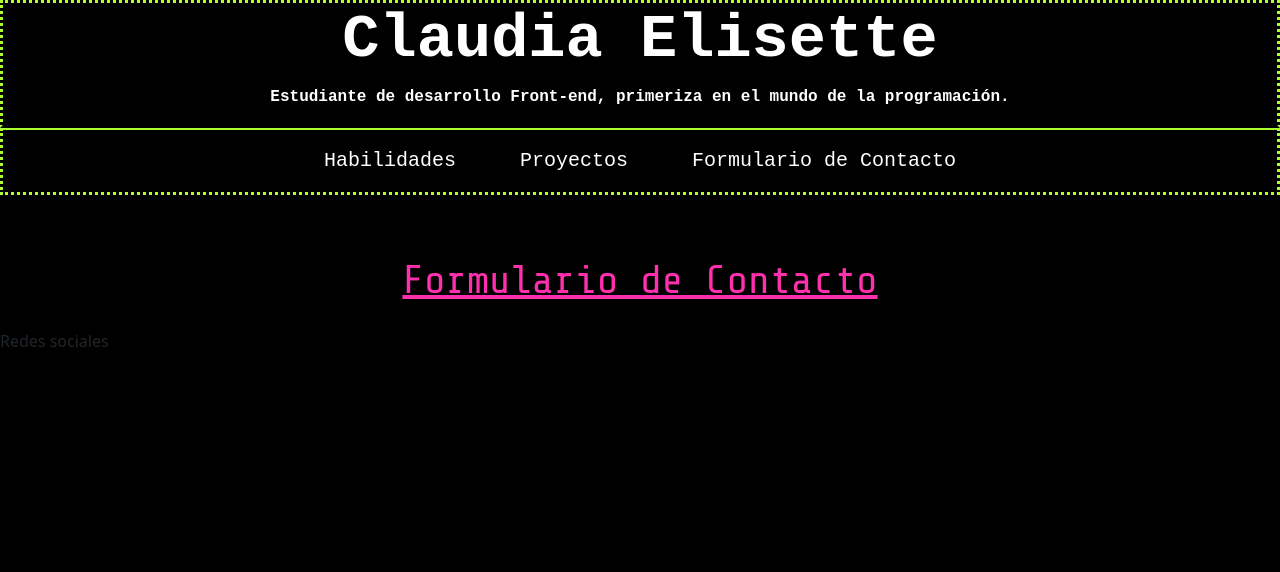
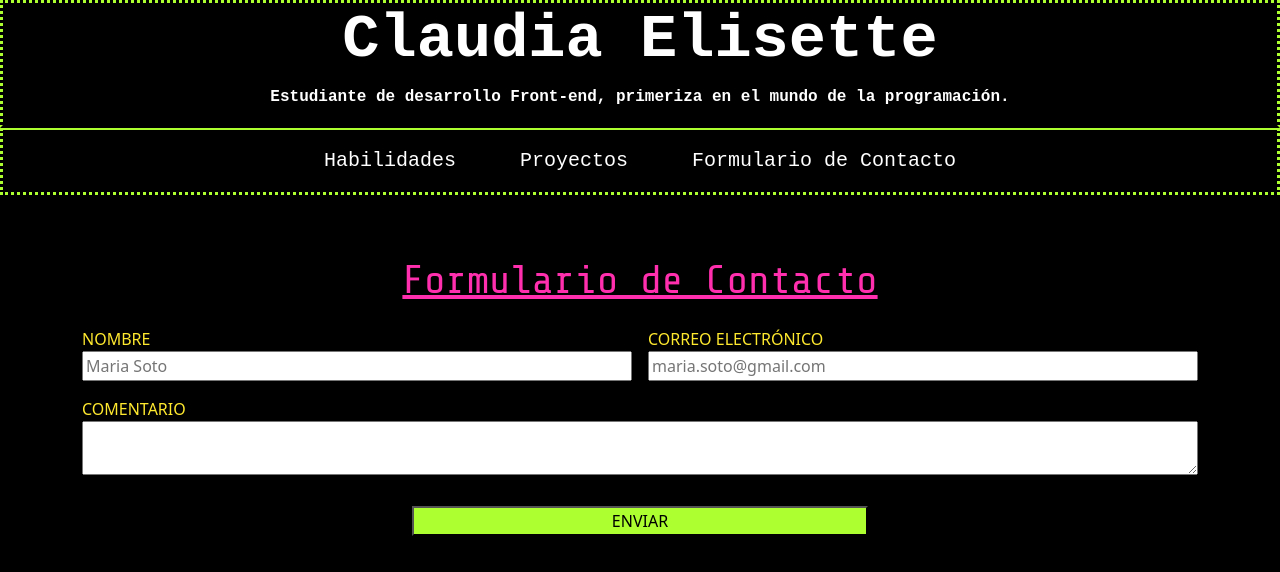
Before and after one commit to claudia-elisette/consolidacionM2, a plain HTML site: page index.html in a window 1280 px wide. Both pictures are taken after a click on the link "Formulario de Contacto". Drawn offline with nearby package versions, Linux system fonts and the light colour scheme; a web font is replaced by a local one.

Commit message:
formulario validacion paginaRespuesta

```diff
--- a/assets/CSS/style.css
+++ b/assets/CSS/style.css
@@ -109,3 +109,17 @@ img {
     text-align: center;
 
 }
+
+label, input, textarea{
+    width: 100%;
+}
+
+label{
+    color:  #FFE92F;
+}
+
+#enviar{
+    margin-top: 2%;
+    background-color: #ADFF2F;
+
+}
--- /dev/null
+++ b/assets/CSS/stylerespuesta.css
@@ -0,0 +1,11 @@
+body{
+    background-color: black;
+}
+div{
+    color: #ADFF2F;
+    font-family: "Kode Mono", monospace;
+    text-align: center;
+    border:1%;
+    border-color: #ADFF2F;
+    border-style: dotted;
+}
--- a/index.html
+++ b/index.html
@@ -60,6 +60,7 @@
         <main>
 
             <section id="habilidades">
+
                 <h1 class="tituloSeccion">Habilidades</h1>
 
                 <div>
@@ -95,6 +96,7 @@
                 <div>
                         <h1 class="tituloSeccion">Proyectos</h1>
                 </div>
+
                 <div class="row grid gap-3 justify-content-center align-middle">
 
                     <div class="col-md-5 col-lg-4 col-xl-3 gallery">
@@ -123,14 +125,38 @@
 
             </section>
 
-            <section id="formulario">
+            <section id="formulario" class="container">
                 <h1 class="tituloSeccion">Formulario de Contacto</h1>
+                <div>
+                    <form action="respuesta.html" class="row g-3 justify-content-center">
+
+                        <div class="col-md-6">
+                            <label for="nombre" >NOMBRE</label>
+                            <input name= "nombre" type="text" placeholder="Maria Soto" pattern="^[a-zA-ZáéíóúÁÉÍÓÚ]+ [a-zA-ZáéíóúÁÉÍÓÚ-]+$" required>
+                        </div>
+
+                        <div class="col-md-6">
+                            <label for="email">CORREO ELECTRÓNICO</label>
+                            <input name="email" type="email" placeholder="maria.soto@gmail.com" pattern="^[^@]+@[^@]+\.[a-zA-Z]{2,}$" required>
+                        </div>
+
+                        <div>
+                            <label for="mensaje">COMENTARIO</label>
+                            <textarea name="mensaje" required></textarea>
+                        </div>
+
+                        <div class="col-5">
+                            <input type="submit" value="ENVIAR" id="enviar">
+                        </div>
+
+
+
+
+                    </form>
+                </div>
             </section>
 
         </main>
-        <footer>
-            Redes sociales
-        </footer>
 
     <!-- Mi JS   -->
         <script src="assets/JS/script.js"></script>
```
Also changed, not shown: respuesta.html (added, +27 -0 lines).
